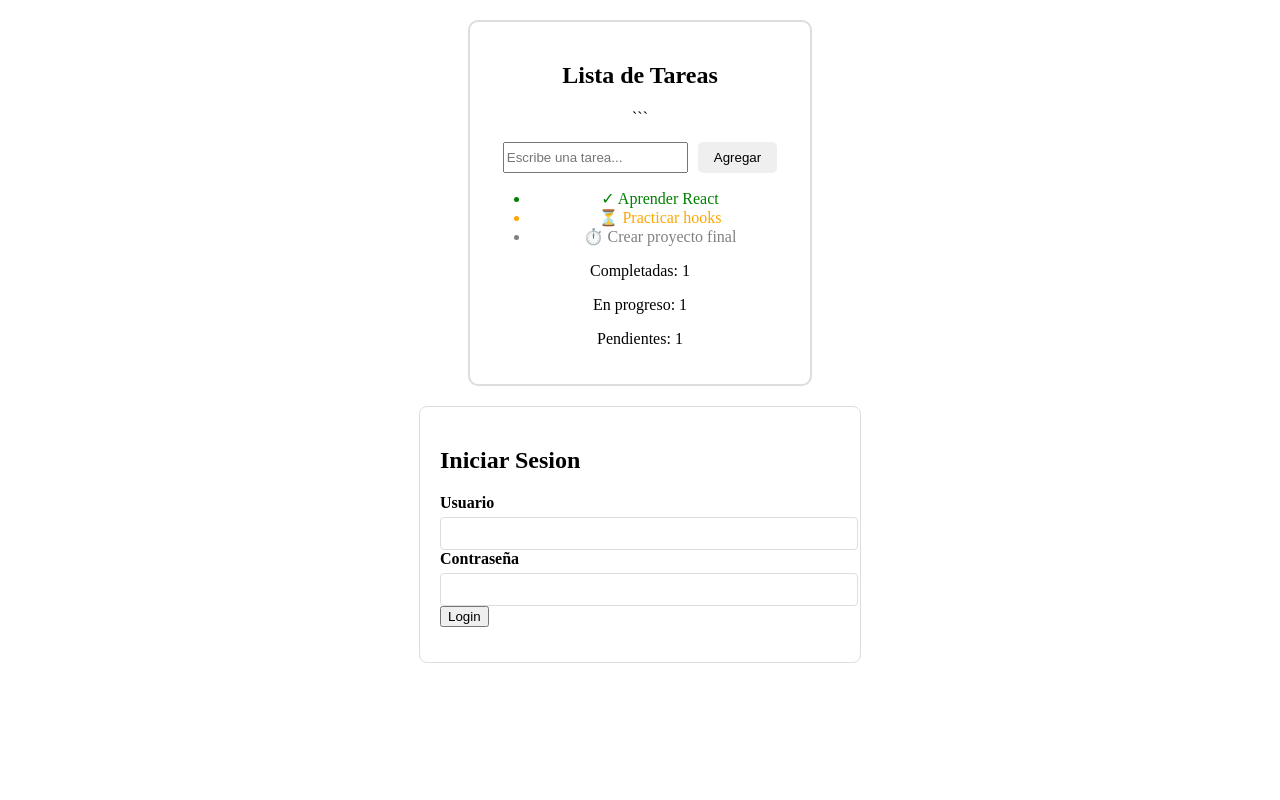
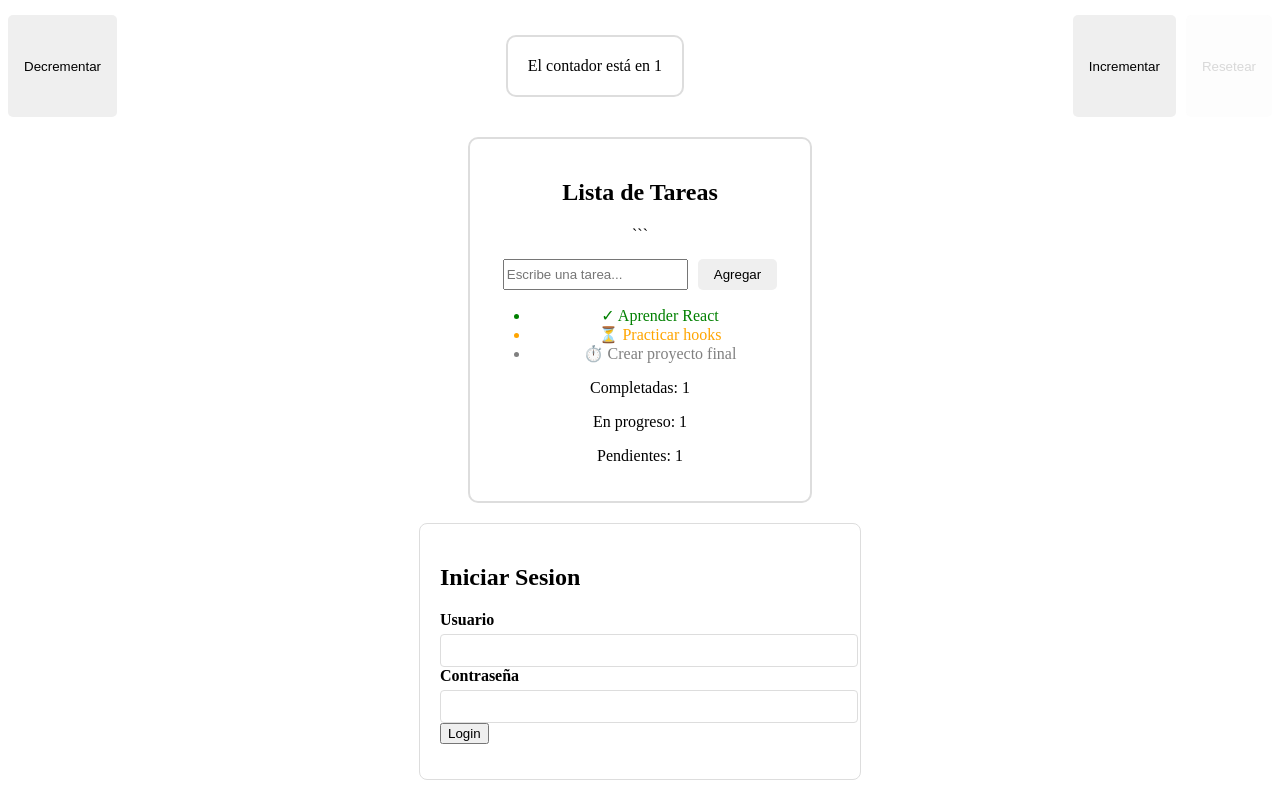
Before and after one commit to mrmetapod2/clase10_fullstack_react, a React (Vite) app: page / in a window 1280 px wide. Built offline with nearby package versions, Linux system fonts and the light colour scheme.

Commit message:
counter des-comentado

```diff
--- a/src/App.jsx
+++ b/src/App.jsx
@@ -31,7 +31,7 @@ function App() {
   return (
     <>
 
-      {/**<Counter/> */}
+      <Counter/>
       <ListaTareas />
       <Auth usuario={usuarioEjemploAdmin} />
 
```
